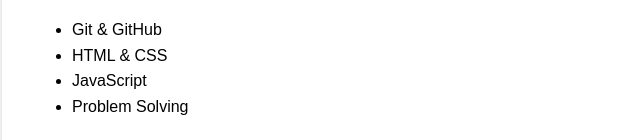
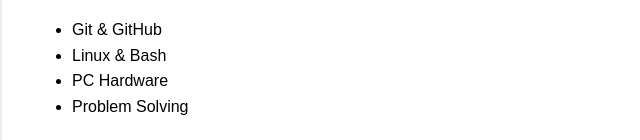
Before and after one commit to shawnhno/shawnhno.github.io, a plain HTML site: page index.html in a window 1280 px wide. Shown: the part 812-952 px from the top of the page, 208-848 px from the left. Drawn offline with Linux system fonts and the light colour scheme.

Commit message:
more minor changes

```diff
--- a/index.html
+++ b/index.html
@@ -67,14 +67,14 @@
         <h2>Skills</h2>
         <ul>
             <li>Git & GitHub</li>
-            <li>HTML & CSS</li>
-            <li>JavaScript</li>
+            <li>Linux & Bash</li>
+            <li>PC Hardware</li>
             <li>Problem Solving</li>
         </ul>
 
         <h2>Contact</h2>
         <p>Email: shawnhno (at) gmail (dot) com</p>
-        <p><a href="https://github.com/yourusername">GitHub Profile</a></p>
+        <p><a href="https://github.com/shawnhno">GitHub Profile</a></p>
     </div>
 </body>
 </html>
```
